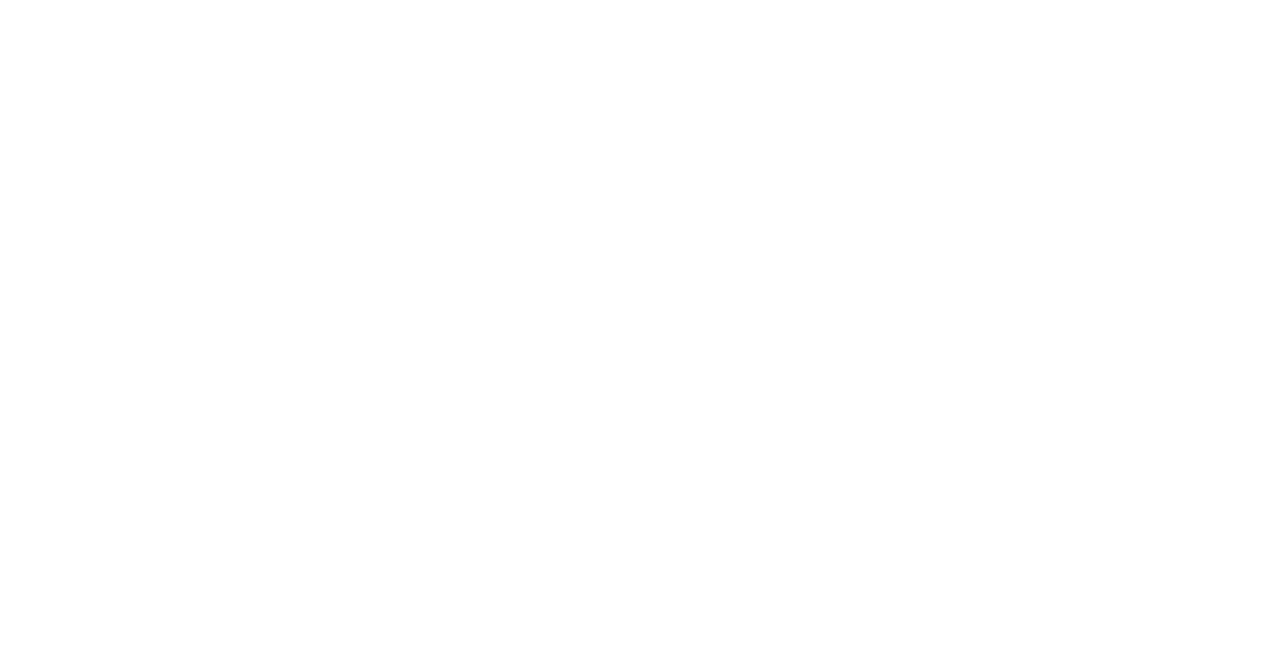
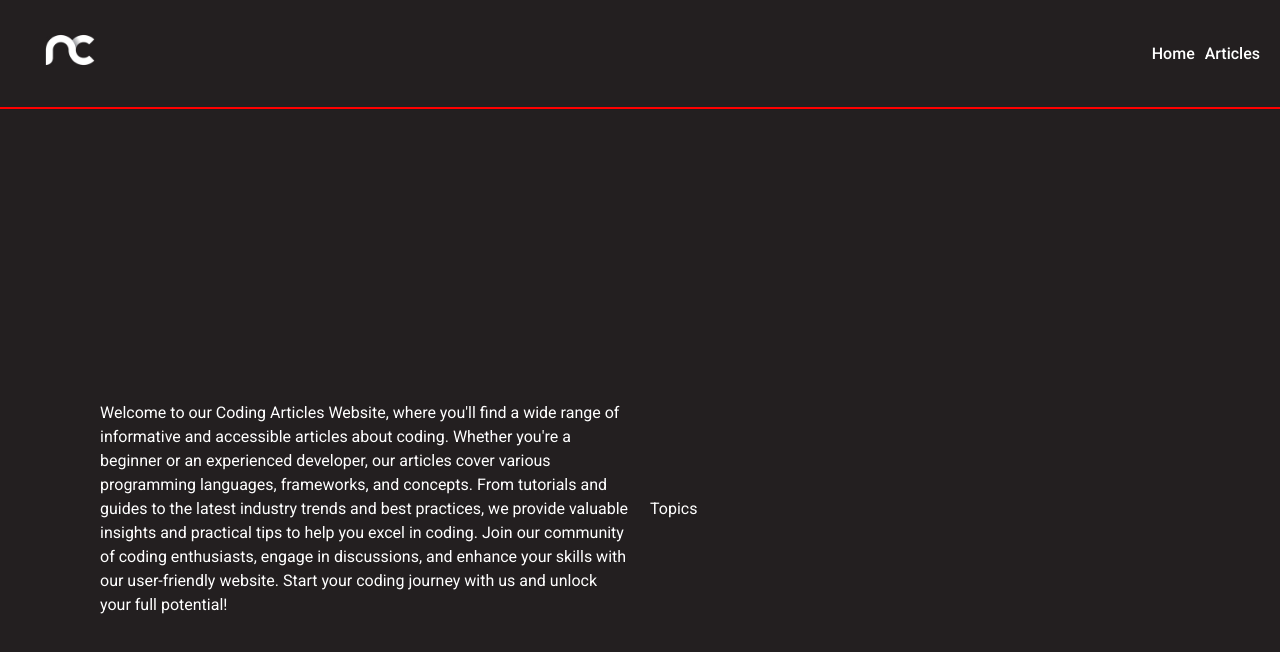
Before and after one commit to 8maziar/nc-news, a React (Vite) app: page / in a window 1280 px wide. Shown: the top 652 px of the page. Built offline with nearby package versions, Linux system fonts and the light colour scheme.

Commit message:
add list of articles

```diff
--- a/src/App.css
+++ b/src/App.css
@@ -1,5 +1,86 @@
-* {
+@import url("https://fonts.googleapis.com/css2?family=Roboto:wght@400;500;700;900&display=swap");
+
+:root {
+  --black: #231F20;
+}
+
+*,
+::after,
+::before {
+  margin: 0;
   padding: 0;
-  margin: 0;
   box-sizing: border-box;
+  font-family: "Roboto", sans-serif;
 }
+
+ul {
+  list-style: none;
+}
+a {
+  text-decoration: none;
+}
+
+/* Header */
+
+nav{
+  display: flex;
+  background-color: var(--black);justify-content: space-between;align-items: center;padding: 0px 20px;
+border-bottom: 2px solid red;
+}
+
+nav img {
+  width: 100px;
+}
+
+nav ul {
+  display: flex;
+  gap: 10px;
+
+}
+
+nav a{
+color: white;
+}
+
+/* Landing page */
+.home {
+  height: 100vh;
+  justify-content: center;
+  align-items: center;
+  padding: 100px;
+  gap: 20px;
+  display: flex;
+  background-color: var(--black);
+  color: white;
+
+}
+
+.about {
+  width: 50%;
+}
+
+.topics{
+  width: 50%;
+}
+
+/* articles page */
+
+.articles-title{
+  text-align: center;
+  margin: 30px 0;
+}
+
+.articles-list{
+  display: grid;
+  justify-content: center;
+  grid-template-columns: repeat(auto-fit, 260px);
+  gap: 20px;
+}
+
+.articles-list img {
+  width: 100%;
+}
+
+.articles-list p {
+  font-size: 16px;
+}
--- a/src/App.jsx
+++ b/src/App.jsx
@@ -1,13 +1,20 @@
 import './App.css'
 import { Routes, Route } from "react-router-dom";
+import Header from './components/Header';
+import LandingPage from './components/LandingPage';
+import Articles from './components/Articles';
 
 function App() {
 
   return (
     <>
-
+      <Header />
+      <Routes>
+        <Route path="/" element={<LandingPage />} />
+        <Route path="/articles" element={<Articles />} />
+      </Routes>
     </>
-  )
+  );
 }
 
 export default App
--- /dev/null
+++ b/src/api.js
@@ -0,0 +1,11 @@
+import axios from "axios";
+
+const usersApi = axios.create({
+  baseURL: "https://nc-news-api-zwda.onrender.com/api",
+});
+
+export const getArticles = () => {
+  return usersApi.get("/articles").then(({data}) => {
+    return data.articles
+  });
+};
--- /dev/null
+++ b/src/components/Article.jsx
@@ -0,0 +1,18 @@
+const Article = ({ article }) => {
+  const { article_img_url, author, comment_count, title, topic, votes } = article;
+  return (
+    <article>
+      <img src={article_img_url} alt="article-image" />
+      <h5>{title}</h5>
+      <div>
+        <p>{author}</p>
+        <p>{topic}</p>
+      </div>
+      <div>
+        <p>{comment_count}</p>
+        <p>{votes}</p>
+      </div>
+    </article>
+  );
+};
+export default Article;
--- /dev/null
+++ b/src/components/Articles.jsx
@@ -0,0 +1,29 @@
+import { useEffect, useState } from "react";
+import { getArticles } from "../api";
+import Article from "./Article";
+
+const Articles = () => {
+  const [articles, setArticles] = useState([]);
+
+  useEffect(() => {
+    getArticles().then((data) => {
+      setArticles(data);
+    });
+  }, []);
+
+  return (
+    <main>
+      <h1 className="articles-title">List of All Articles</h1>
+      <ul className="articles-list">
+        {articles.map((article) => {
+          return (
+            <li key={article.article_id}>
+              <Article article={article} />
+            </li>
+          );
+        })}
+      </ul>
+    </main>
+  );
+};
+export default Articles;
--- a/src/components/Headers.jsx
+++ b/src/components/Header.jsx
@@ -4,15 +4,15 @@
 const Header = () => {
   return (
     <nav>
-        <div>
+        <a>
           <img src={logo} alt="logo" className="nav-logo" />
-        </div>
+        </a>
         <ul className="nav-links">
           <li>
             <NavLink to="/">Home</NavLink>
           </li>
           <li>
-            <NavLink to="/about">About</NavLink>
+            <NavLink to="/articles">Articles</NavLink>
           </li>
         </ul>
     </nav>
--- a/src/components/LandingPage.jsx
+++ b/src/components/LandingPage.jsx
@@ -0,0 +1,16 @@
+const LandingPage = () => {
+  return (
+    <main className="home">
+      <section className="about">
+        <p>
+          Welcome to our Coding Articles Website, where you'll find a wide range of informative and accessible articles about coding. Whether you're a beginner or an experienced developer, our
+          articles cover various programming languages, frameworks, and concepts. From tutorials and guides to the latest industry trends and best practices, we provide valuable insights and practical
+          tips to help you excel in coding. Join our community of coding enthusiasts, engage in discussions, and enhance your skills with our user-friendly website. Start your coding journey with us
+          and unlock your full potential!
+        </p>
+      </section>
+      <section className="topics">Topics</section>
+    </main>
+  );
+};
+export default LandingPage;
```
